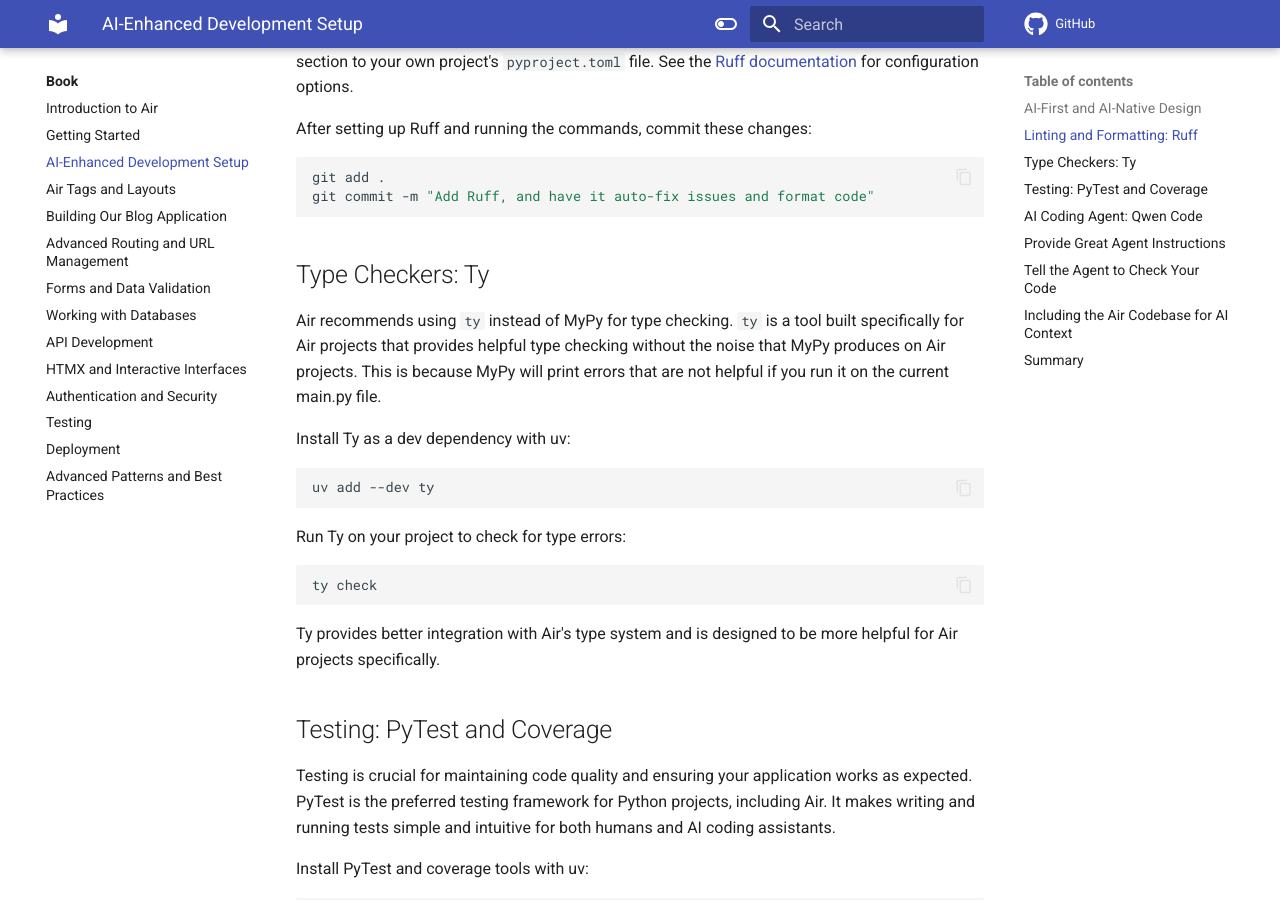
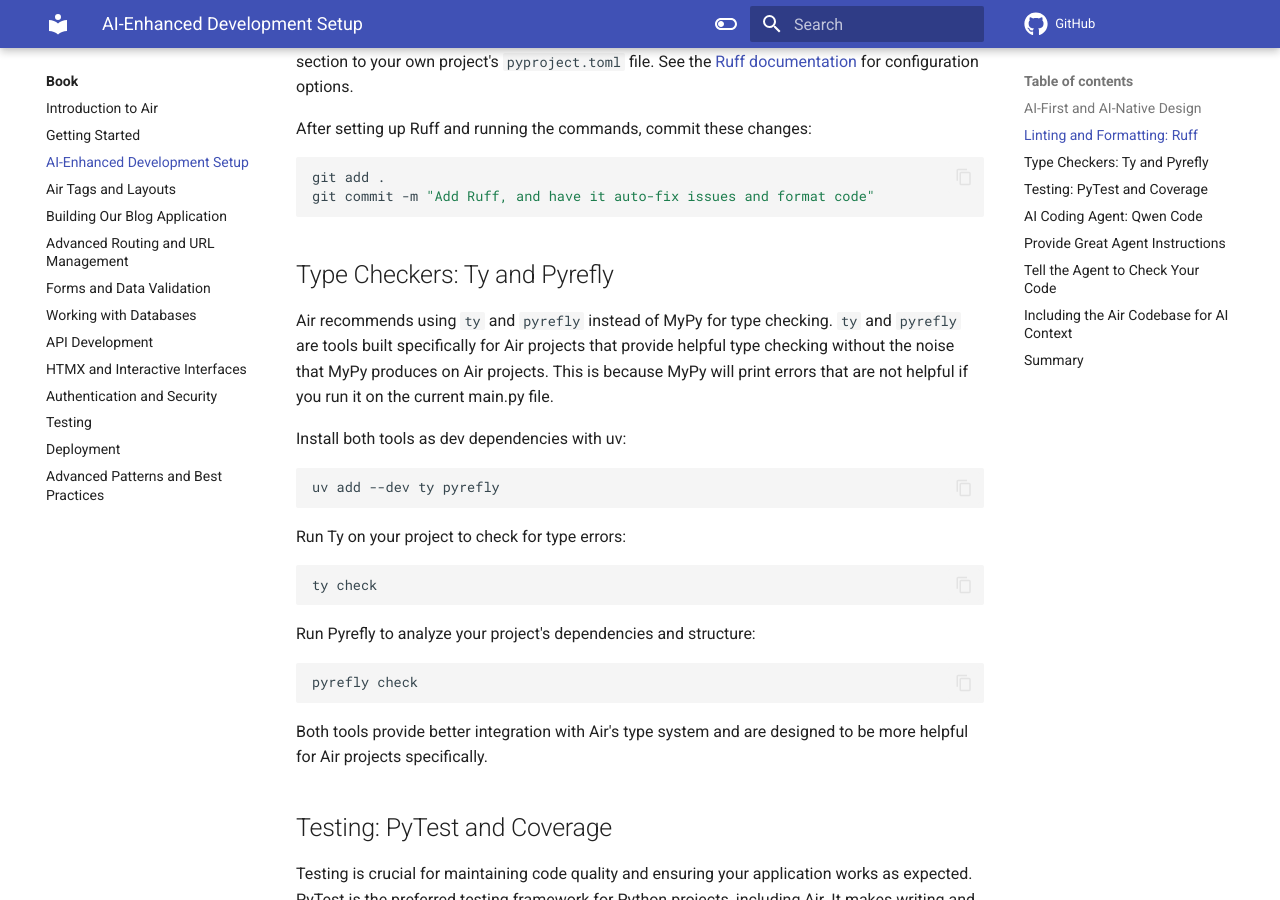
Before and after one commit to feldroy/air, an MkDocs documentation site: the page built from docs/book/03-ai-enhanced-development-setup.md, in a window 1280 px wide and 900 px high, scrolled down 1666 px. Built offline with MkDocs 1.6.1 and Material for MkDocs 9.7.7, drawn with Linux system fonts in a browser that asks for light colours; comment, search, counter and statistics services are not loaded.

Commit message:
Add pyrefly

````diff
--- a/docs/book/03-ai-enhanced-development-setup.md
+++ b/docs/book/03-ai-enhanced-development-setup.md
@@ -53,14 +53,14 @@ git add .
 git commit -m "Add Ruff, and have it auto-fix issues and format code"
 ```
 
-## Type Checkers: Ty
+## Type Checkers: Ty and Pyrefly
 
-Air recommends using `ty` instead of MyPy for type checking. `ty` is a tool built specifically for Air projects that provides helpful type checking without the noise that MyPy produces on Air projects. This is because MyPy will print errors that are not helpful if you run it on the current main.py file.
+Air recommends using `ty` and `pyrefly` instead of MyPy for type checking. `ty` and `pyrefly` are tools built specifically for Air projects that provide helpful type checking without the noise that MyPy produces on Air projects. This is because MyPy will print errors that are not helpful if you run it on the current main.py file.
 
-Install Ty as a dev dependency with uv:
+Install both tools as dev dependencies with uv:
 
 ```bash
-uv add --dev ty
+uv add --dev ty pyrefly
 ```
 
 Run Ty on your project to check for type errors:
@@ -69,7 +69,13 @@ Run Ty on your project to check for type errors:
 ty check
 ```
 
-Ty provides better integration with Air's type system and is designed to be more helpful for Air projects specifically.
+Run Pyrefly to analyze your project's dependencies and structure:
+
+```bash
+pyrefly check
+```
+
+Both tools provide better integration with Air's type system and are designed to be more helpful for Air projects specifically.
 
 ## Testing: PyTest and Coverage
 
````
